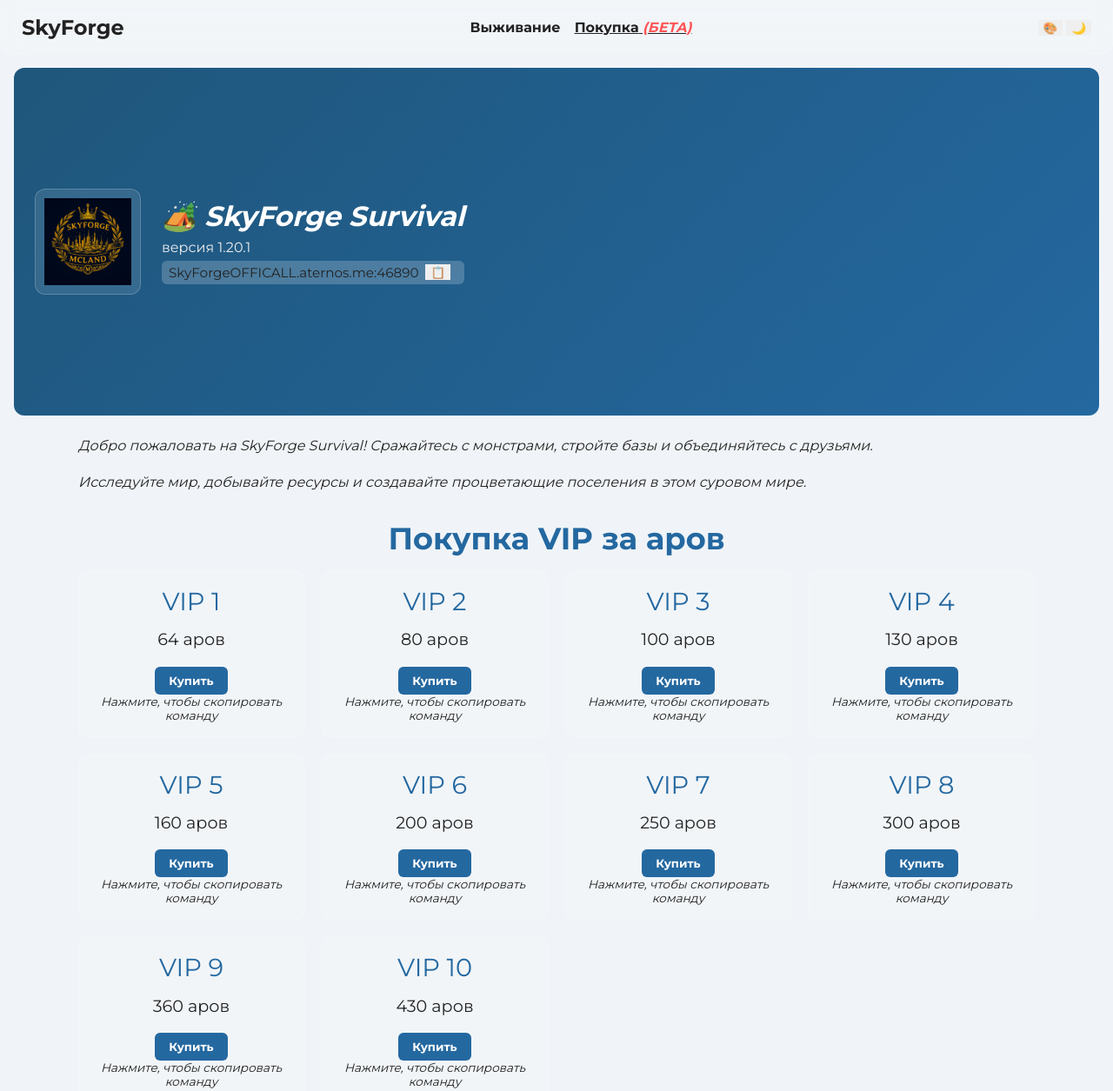
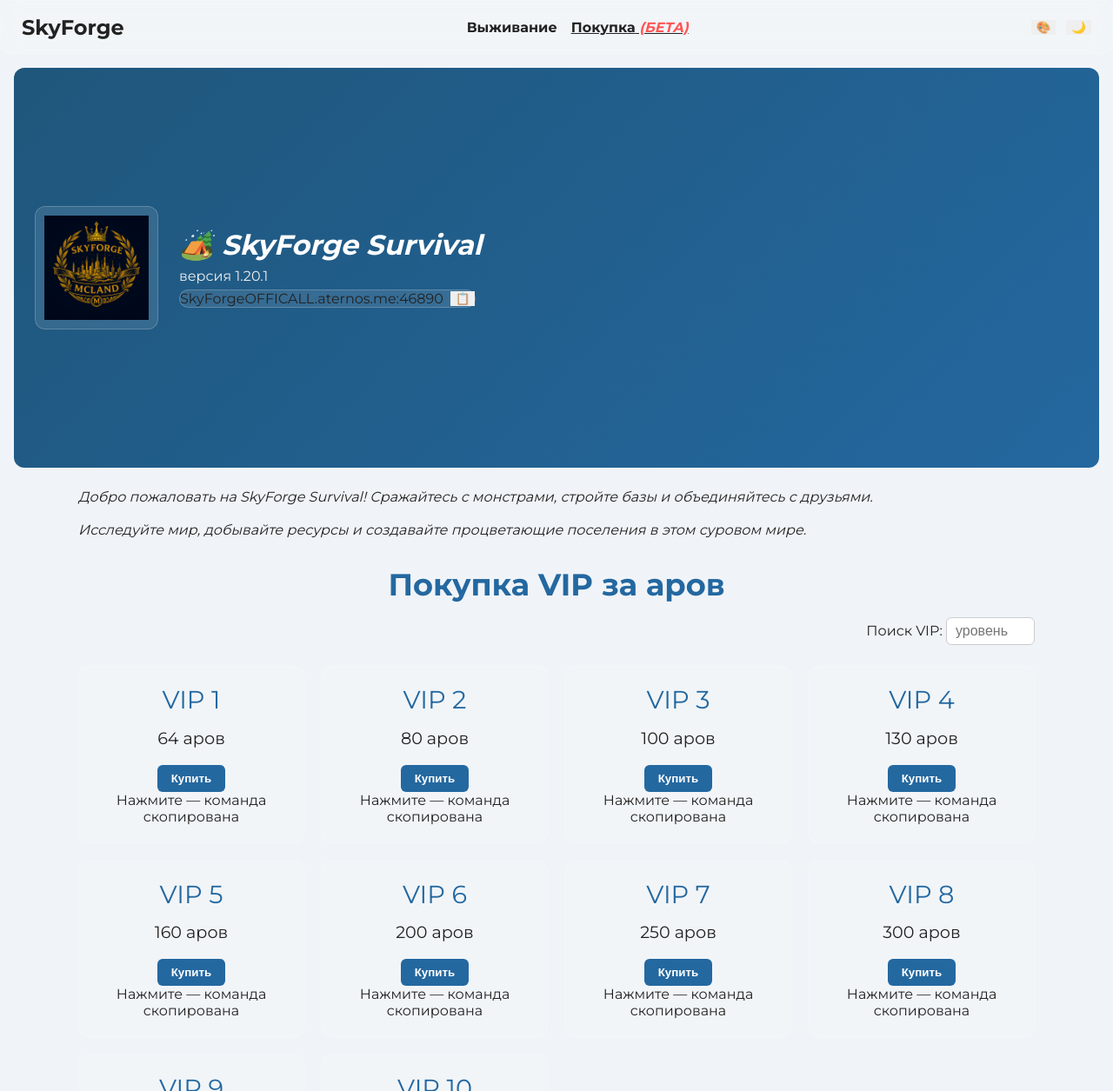
Before and after one commit to Teyzz42/RavixOS.github.io, a plain HTML site: page index.html in a window 1280 px wide. Shown: the top 1255 px of the page at 87% size. Drawn offline with Linux system fonts and the light colour scheme.

Commit message:
index.html

````diff
--- a/index.html
+++ b/index.html
@@ -1,190 +1,154 @@
 <!DOCTYPE html>
 <html lang="ru">
 <head>
-  <meta charset="UTF-8">
-  <meta name="viewport" content="width=device-width,initial-scale=1">
+  <meta charset="UTF-8"/>
+  <meta name="viewport" content="width=device-width,initial-scale=1"/>
   <title>🏕️ SkyForge Survival — Покупка VIP</title>
-  <link href="https://fonts.googleapis.com/css?family=Montserrat:400,700&display=swap" rel="stylesheet">
+  <link href="https://fonts.googleapis.com/css?family=Montserrat:400,700&display=swap" rel="stylesheet"/>
   <style>
+    /* Variables & Themes */
     :root {
       --bg-light: #f0f4f8;
       --text-light: #222;
       --bg-dark:  #121417;
       --text-dark:#e0e0e0;
-      --accent:   #2468A0;   /* чуть потемнее голубого */
-      --accent-d: #1f567b;   /* тёмная версия акцента */
+      --accent:   #2468A0; /* тёмный голубой */
+      --accent-d: #1f567b;
       --glass:    rgba(255,255,255,0.1);
       --glass-d:  rgba(0,0,0,0.3);
+      --radius:   12px;
+      --transition: .3s ease;
     }
     body {
-      margin: 0; padding: 0;
-      font-family: 'Montserrat', sans-serif;
-      background: var(--bg-light);
-      color: var(--text-light);
-      transition: background .3s, color .3s;
+      margin:0; padding:0;
+      font-family:'Montserrat',sans-serif;
+      background:var(--bg-light);
+      color:var(--text-light);
+      transition:background var(--transition), color var(--transition);
     }
     body.dark {
-      background: var(--bg-dark);
-      color: var(--text-dark);
+      background:var(--bg-dark);
+      color:var(--text-dark);
     }
     .glass {
       background: var(--glass);
       backdrop-filter: blur(12px);
-      border-radius: 12px;
-      border: 1px solid rgba(255,255,255,0.2);
+      border-radius: var(--radius);
+      border:1px solid rgba(255,255,255,0.2);
+      transition: background var(--transition), border var(--transition);
     }
     body.dark .glass {
-      background: var(--glass-d);
-      border: 1px solid rgba(0,0,0,0.5);
+      background:var(--glass-d);
+      border:1px solid rgba(0,0,0,0.5);
     }
+
+    /* Layout */
     nav.navbar {
-      display: flex;
-      align-items: center;
-      justify-content: space-between;
-      padding: 0 24px;
-      height: 60px;
-      position: sticky;
-      top: 0;
-      z-index: 10;
-      background: var(--glass);
+      display:flex; align-items:center; justify-content:space-between;
+      padding:0 24px; height:60px; position:sticky; top:0; z-index:10;
+      background:var(--glass);
     }
+    .brand { font-size:1.5rem; font-weight:700; }
+    .menu { display:flex; gap:16px; font-weight:700; }
+    .menu .active { text-decoration:underline; }
+    .controls { display:flex; gap:12px; align-items:center; }
+    button { cursor:pointer; outline:none; border:none; }
+
     header.header {
-      display: flex;
-      align-items: center;
-      gap: 24px;
-      padding: 80px 24px;           /* увеличил вертикальные отступы */
-      min-height: 240px;            /* заставляет блок быть «жирнее» */
-      margin: 16px;
-      background: linear-gradient(135deg, var(--accent-d), var(--accent));
-      border-radius: 12px;
+      display:flex; flex-wrap:wrap; align-items:center; gap:24px;
+      padding:100px 24px; margin:16px;
+      background:linear-gradient(135deg, var(--accent-d), var(--accent));
+      border-radius:var(--radius);
+      min-height:260px;
+      transition:background var(--transition);
     }
+    .logo {
+      width:140px; height:140px;
+      background:var(--glass); display:flex;
+      align-items:center; justify-content:center;
+      border-radius:var(--radius);
+      border:1px solid rgba(255,255,255,0.2);
+    }
+    .logo img { max-width:120px; max-height:120px; }
+
     main {
-      max-width: 1100px;
-      margin: 24px auto;
-      padding: 0 16px;
+      max-width:1100px; margin:24px auto; padding:0 16px;
     }
-    .desc {
-      margin-bottom: 1.2em;
-      font-style: italic;
-      line-height: 1.4;
+    .desc { margin-bottom:1.2em; font-style:italic; }
+
+    /* Shop & Filter */
+    section.shop {
+      margin:32px 0;
     }
-    section.shop {
-      margin: 32px 0;
+    .shop-title {
+      text-align:center; font-size:2.2rem;
+      color:var(--accent); margin-bottom:16px; font-weight:700;
+    }
+    .filter {
+      margin-bottom:24px; text-align:right;
+    }
+    .filter input {
+      padding:6px 10px; border-radius:6px; border:1px solid #ccc;
+      width:80px; font-size:1rem;
     }
     .vip-cards {
-      display: grid;
-      grid-template-columns: repeat(auto-fit, minmax(220px,1fr));
-      gap: 20px;
-    }
-    .brand {
-      font-size: 1.5rem;
-      font-weight: 700;
-    }
-    .menu {
-      display: flex;
-      gap: 16px;
-      font-weight: 700;
-    }
-    .menu .active {
-      text-decoration: underline;
-    }
-    button {
-      font-family: inherit;
-      font-weight: 700;
-      cursor: pointer;
-      outline: none;
-      border: none;
-      transition: background .2s, transform .1s;
-    }
-    .ip-box {
-      display: flex;
-      align-items: center;
-      gap: 8px;
-      font-size: .95rem;
-      background: rgba(255,255,255,0.2);
-      padding: 4px 8px;
-      border-radius: 6px;
-    }
-    .ip-box button:hover {
-      transform: translateY(-1px);
-    }
-    .buy-btn {
-      background: var(--accent);
-      color: #fff;
-      padding: 8px 16px;
-      border-radius: 6px;
-    }
-    .buy-btn:hover {
-      background: var(--accent-d);
-      transform: translateY(-2px);
+      display:grid;
+      grid-template-columns:repeat(auto-fit,minmax(220px,1fr));
+      gap:20px;
     }
     .vip-card {
-      background: var(--glass);
-      padding: 16px;
-      border-radius: 10px;
-      text-align: center;
-      border: 1px solid rgba(255,255,255,0.2);
-      transition: transform .2s, box-shadow .2s;
-    }
-    body.dark .vip-card {
-      background: var(--glass-d);
+      position:relative;
+      background:var(--glass); padding:20px;
+      border-radius:var(--radius); text-align:center;
+      border:1px solid rgba(255,255,255,0.2);
+      transition:transform var(--transition), box-shadow var(--transition);
     }
     .vip-card:hover {
-      transform: translateY(-6px);
-      box-shadow: 0 8px 24px rgba(0,0,0,0.2);
+      transform:translateY(-8px);
+      box-shadow:0 12px 24px rgba(0,0,0,0.2);
     }
-    .vip-tier {
-      font-size: 1.8rem;
-      color: var(--accent);
-      margin-bottom: .5em;
+    .vip-tier { font-size:1.8rem; color:var(--accent); margin-bottom:.5em; }
+    .vip-price{ font-size:1.2rem; margin-bottom:1em; }
+    .buy-btn {
+      background:var(--accent); color:#fff;
+      padding:8px 16px; border-radius:6px;
+      font-weight:700; transition:background var(--transition);
     }
-    .vip-price {
-      font-size: 1.2rem;
-      margin-bottom: 1em;
-    }
-    .buy-tip {
-      font-size: .85rem;
-      font-style: italic;
-      color: inherit;
-    }
+    .buy-btn:hover { background:var(--accent-d); }
+
+    /* Modal */
     #modal {
-      display: none;
-      position: fixed;
-      inset: 0;
-      background: rgba(0,0,0,0.6);
-      align-items: center;
-      justify-content: center;
-      z-index: 20;
+      display:none; position:fixed; inset:0;
+      background:rgba(0,0,0,0.6);
+      align-items:center; justify-content:center; z-index:20;
     }
     .modal-content {
-      background: var(--glass);
-      backdrop-filter: blur(16px);
-      padding: 20px;
-      border-radius: 12px;
-      max-width: 320px;
-      border: 1px solid rgba(255,255,255,0.2);
-      position: relative;
+      background:var(--glass); backdrop-filter:blur(16px);
+      padding:24px; border-radius:var(--radius);
+      max-width:360px; position:relative;
+      border:1px solid rgba(255,255,255,0.2);
     }
     body.dark .modal-content {
-      background: var(--glass-d);
-      border: 1px solid rgba(0,0,0,0.5);
+      background:var(--glass-d); border:1px solid rgba(0,0,0,0.5);
     }
-    .modal-content p {
-      white-space: pre-wrap;
-      margin-bottom: 16px;
+    .modal-content p { white-space:pre-wrap; margin-bottom:16px; }
+    .modal-close {
+      position:absolute; top:8px; right:12px;
+      background:none; font-size:1.2rem; cursor:pointer;
     }
-    .modal-close {
-      position: absolute;
-      top: 8px;
-      right: 12px;
-      background: none;
-      font-size: 1.2rem;
+
+    /* Toast */
+    #toast {
+      position:fixed; bottom:24px; left:50%; transform:translateX(-50%);
+      background:var(--accent); color:#fff; padding:12px 24px;
+      border-radius:24px; opacity:0; pointer-events:none;
+      transition:opacity .3s ease;
+      font-weight:700;
     }
-    @media(max-width:600px) {
-      header.header {
-        flex-direction: column;
-        text-align: center;
-      }
+
+    @media(max-width:600px){
+      header.header { flex-direction:column; text-align:center; }
+      .logo { margin-bottom:16px; }
     }
   </style>
 </head>
@@ -196,21 +160,21 @@
       <span>Выживание</span>
       <span class="active">Покупка<span style="font-style:italic;color:#f55;"> (БЕТА)</span></span>
     </div>
-    <div>
+    <div class="controls">
       <button id="accent-btn" title="Сменить цвет акцента">🎨</button>
-      <input type="color" id="accent-picker" style="display:none;">
+      <input type="color" id="accent-picker" style="display:none"/>
       <button id="theme-toggle" title="Тёмный/светлый режим">🌙</button>
     </div>
   </nav>
 
   <header class="header">
-    <div class="logo glass" style="width:120px;height:120px;display:flex;align-items:center;justify-content:center;">
-      <img src="logo.png" alt="Logo" style="max-width:100px;max-height:100px;">
+    <div class="logo glass">
+      <img src="logo.png" alt="Logo"/>
     </div>
     <div>
       <h1 style="margin:0;color:#fff;font-style:italic;">🏕️ SkyForge Survival</h1>
       <div style="color:#eee;font-size:1rem;margin:.4em 0;">версия 1.20.1</div>
-      <div class="ip-box">
+      <div class="glass ip-box" style="display:inline-flex;align-items:center;gap:8px;">
         <span id="ip-text">SkyForgeOFFICALL.aternos.me:46890</span>
         <button onclick="copyIP()">📋</button>
       </div>
@@ -226,9 +190,10 @@
     </p>
 
     <section class="shop">
-      <h2 style="text-align:center;color:var(--accent);font-size:2.2rem;margin-bottom:16px;">
-        Покупка VIP за аров
-      </h2>
+      <h2 class="shop-title">Покупка VIP за аров</h2>
+      <div class="filter">
+        <label>Поиск VIP: <input type="number" id="filter-input" min="1" max="10" placeholder="уровень"/></label>
+      </div>
       <div class="vip-cards" id="vip-cards"></div>
     </section>
   </main>
@@ -241,80 +206,95 @@
     </div>
   </div>
 
+  <div id="toast"></div>
+
   <script>
     // Theme & Accent
-    const toggle = document.getElementById('theme-toggle');
-    const accentBtn = document.getElementById('accent-btn');
-    const picker = document.getElementById('accent-picker');
-
-    if (localStorage.getItem('theme') === 'dark') {
+    const themeToggle = document.getElementById('theme-toggle');
+    const accentBtn   = document.getElementById('accent-btn');
+    const picker      = document.getElementById('accent-picker');
+    if (localStorage.theme === 'dark') {
       document.body.classList.add('dark');
-      toggle.textContent = '☀️';
+      themeToggle.textContent = '☀️';
     }
-    const saved = localStorage.getItem('accent');
-    if (saved) {
-      document.documentElement.style.setProperty('--accent', saved);
-      const d = Math.max(parseInt(saved.slice(1),16)-0x202020,0);
-      const dark = '#' + d.toString(16).padStart(6,'0');
-      document.documentElement.style.setProperty('--accent-d', dark);
+    if (localStorage.accent) {
+      document.documentElement.style.setProperty('--accent', localStorage.accent);
+      const d = Math.max(parseInt(localStorage.accent.slice(1),16)-0x202020,0);
+      document.documentElement.style.setProperty('--accent-d', '#'+d.toString(16).padStart(6,'0'));
     }
-
-    toggle.onclick = () => {
+    themeToggle.onclick = ()=>{
       document.body.classList.toggle('dark');
-      const is = document.body.classList.contains('dark');
-      toggle.textContent = is ? '☀️' : '🌙';
-      localStorage.setItem('theme', is ? 'dark' : 'light');
+      const dark = document.body.classList.contains('dark');
+      themeToggle.textContent = dark ? '☀️' : '🌙';
+      localStorage.theme = dark ? 'dark' : 'light';
     };
-
-    accentBtn.onclick = () => picker.click();
-    picker.oninput = e => {
+    accentBtn.onclick = ()=>picker.click();
+    picker.oninput = e=>{
       const c = e.target.value;
       document.documentElement.style.setProperty('--accent', c);
       const d = Math.max(parseInt(c.slice(1),16)-0x202020,0);
-      const dark = '#' + d.toString(16).padStart(6,'0');
-      document.documentElement.style.setProperty('--accent-d', dark);
-      localStorage.setItem('accent', c);
+      document.documentElement.style.setProperty('--accent-d','#'+d.toString(16).padStart(6,'0'));
+      localStorage.accent = c;
     };
 
-    // Copy IP
-    function copyIP() {
+    // Copy IP with feedback
+    function copyIP(){
       const ip = document.getElementById('ip-text').innerText;
-      navigator.clipboard.writeText(ip)
-        .then(()=>alert('IP скопирован!'))
-        .catch(()=>alert('Не удалось скопировать'));
+      navigator.clipboard.writeText(ip).then(()=>{
+        showToast('IP скопирован');
+      });
     }
 
-    // Generate VIP cards
-    const vip = [
-      {l:1,p:64},{l:2,p:80},{l:3,p:100},{l:4,p:130},
-      {l:5,p:160},{l:6,p:200},{l:7,p:250},{l:8,p:300},
-      {l:9,p:360},{l:10,p:430}
-    ];
-    const cont = document.getElementById('vip-cards');
-    vip.forEach(v => {
-      const d = document.createElement('div');
-      d.className = 'vip-card';
-      d.innerHTML = `
-        <div class="vip-tier">VIP ${v.l}</div>
-        <div class="vip-price">${v.p} аров</div>
-        <button class="buy-btn" onclick="buyVip(${v.l},${v.p})">Купить</button>
-        <div class="buy-tip">Нажмите, чтобы скопировать команду</div>
-      `;
-      cont.appendChild(d);
-    });
+    // Toast
+    function showToast(msg){
+      const t = document.getElementById('toast');
+      t.textContent = msg;
+      t.style.opacity = '1';
+      setTimeout(()=> t.style.opacity = '0', 2000);
+    }
+
+    // VIP cards generation & filtering
+    const vipLevels = Array.from({length:10},(_,i)=>({l:i+1,p:[
+      64,80,100,130,160,200,250,300,360,430
+    ][i]}));
+    const container = document.getElementById('vip-cards');
+    function renderCards(filter){
+      container.innerHTML = '';
+      vipLevels
+        .filter(v=>!filter || v.l === +filter)
+        .forEach(v=>{
+          const card = document.createElement('div');
+          card.className = 'vip-card';
+          card.innerHTML = `
+            <div class="vip-tier">VIP ${v.l}</div>
+            <div class="vip-price">${v.p} аров</div>
+            <button class="buy-btn" onclick="buyVip(${v.l},${v.p})">
+              Купить
+            </button>
+            <div class="buy-tip">Нажмите — команда скопирована</div>
+          `;
+          container.appendChild(card);
+        });
+    }
+    document.getElementById('filter-input')
+      .addEventListener('input', e=> renderCards(e.target.value));
+    renderCards();
 
     // Buy VIP
-    function buyVip(l,p) {
-      const cmd = `/BuyVip ${l}`;
+    function buyVip(level, price){
+      const cmd = `BuyVip ${level}`;
       navigator.clipboard.writeText(cmd);
       document.getElementById('modal-text').innerText =
-        `Напишите в чат: ${cmd}\n\nДождитесь подтверждения и оплатите ${p} аров.`;
+        `Напишите в чат:\n  ${cmd}\n\n`+
+        `После подтверждения оплатите ${price} аров.`;
       document.getElementById('modal').style.display = 'flex';
+      showToast(`Команда скопирована: ${cmd}`);
     }
-    function closeModal() {
+    function closeModal(){
       document.getElementById('modal').style.display = 'none';
     }
-    window.onclick = e => { if (e.target.id === 'modal') closeModal(); };
+    window.onclick = e=>{ if(e.target.id==='modal') closeModal(); };
   </script>
 </body>
 </html>
+```
````
